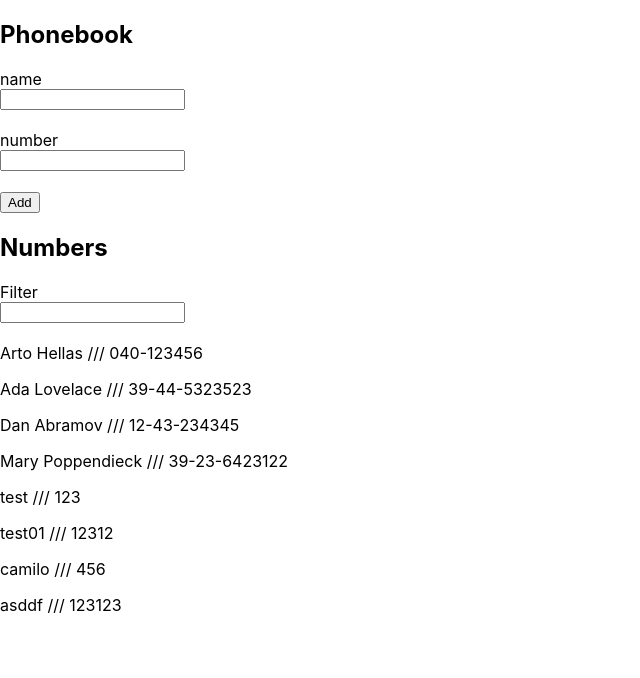
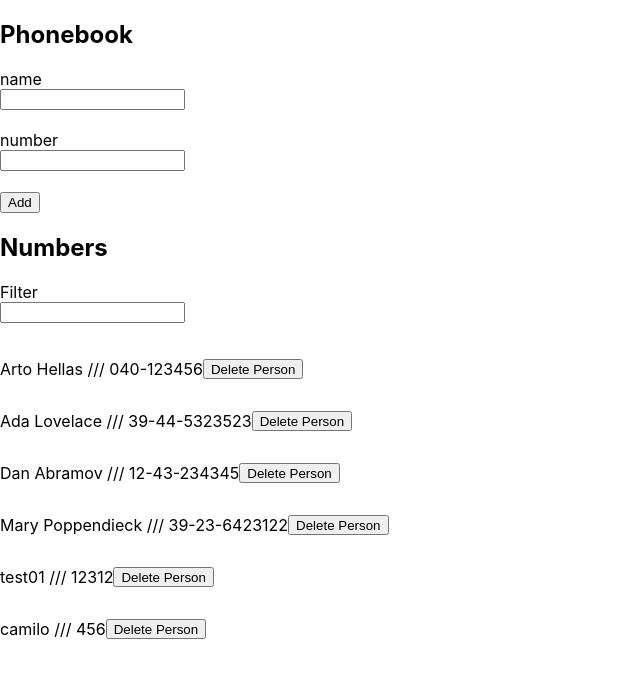
Before and after one commit to jariast/fullstack_submission, a React (Create React App) app in the folder part2/phonebook/: page / in a window 1280 px wide. Shown: the top 678 px of the page, without its empty margins (0-640 px from the left). Built offline with nearby package versions, Linux system fonts and the light colour scheme; data requests are answered from the project's data file.

Commit message:
2.17 - Added delete person functionality.

```diff
--- a/part2/phonebook/db.json
+++ b/part2/phonebook/db.json
@@ -21,11 +21,6 @@
       "id": 4
     },
     {
-      "name": "test",
-      "number": "123",
-      "id": 5
-    },
-    {
       "name": "test01",
       "number": "12312",
       "id": 6
@@ -34,11 +29,6 @@
       "name": "camilo",
       "number": "456",
       "id": 7
-    },
-    {
-      "name": "asddf",
-      "number": "123123",
-      "id": 8
     }
   ]
 }
--- /dev/null
+++ b/part2/phonebook/src/App.css
@@ -0,0 +1,8 @@
+.personDetails {
+  display: flex;
+  align-items: center;
+}
+
+.personDetails button {
+  height: 20px;
+}
--- a/part2/phonebook/src/App.js
+++ b/part2/phonebook/src/App.js
@@ -1,5 +1,6 @@
 import React, { useState, useEffect } from 'react';
-import axios from 'axios';
+
+import './App.css';
 
 import PersonDetails from './components/PersonDetails';
 import Input from './components/Input';
@@ -38,6 +39,17 @@ const App = () => {
         person.name.toLowerCase().includes(filterString)
       )
     );
+  };
+
+  const handlePersonDeleteClick = (person) => {
+    console.log('Deleting person :', person);
+    if (window.confirm(`Do you really want to delete ${person.name} info?`)) {
+      personsService.deletePerson(person.id).then(() => {
+        const newPersonsState = persons.filter((p) => p.id !== person.id);
+        setPersons(newPersonsState);
+        setFilteredPersons(newPersonsState);
+      });
+    }
   };
 
   const addNewPerson = (event) => {
@@ -89,7 +101,11 @@ const App = () => {
         onChangeHandler={handleNewFilterChange}
       />
       {filteredPersons.map((person) => (
-        <PersonDetails key={person.name} person={person} />
+        <PersonDetails
+          key={person.name}
+          person={person}
+          clickHandler={() => handlePersonDeleteClick(person)}
+        />
       ))}
     </div>
   );
--- a/part2/phonebook/src/components/PersonDetails.js
+++ b/part2/phonebook/src/components/PersonDetails.js
@@ -1,7 +1,10 @@
 import React from 'react';
 
-const PersonDetails = ({ person }) => (
-  <p>{`${person.name} /// ${person.number}`}</p>
+const PersonDetails = ({ person, clickHandler }) => (
+  <div className="personDetails">
+    <p>{`${person.name} /// ${person.number}`}</p>
+    <button onClick={clickHandler}>Delete Person</button>
+  </div>
 );
 
 export default PersonDetails;
```
